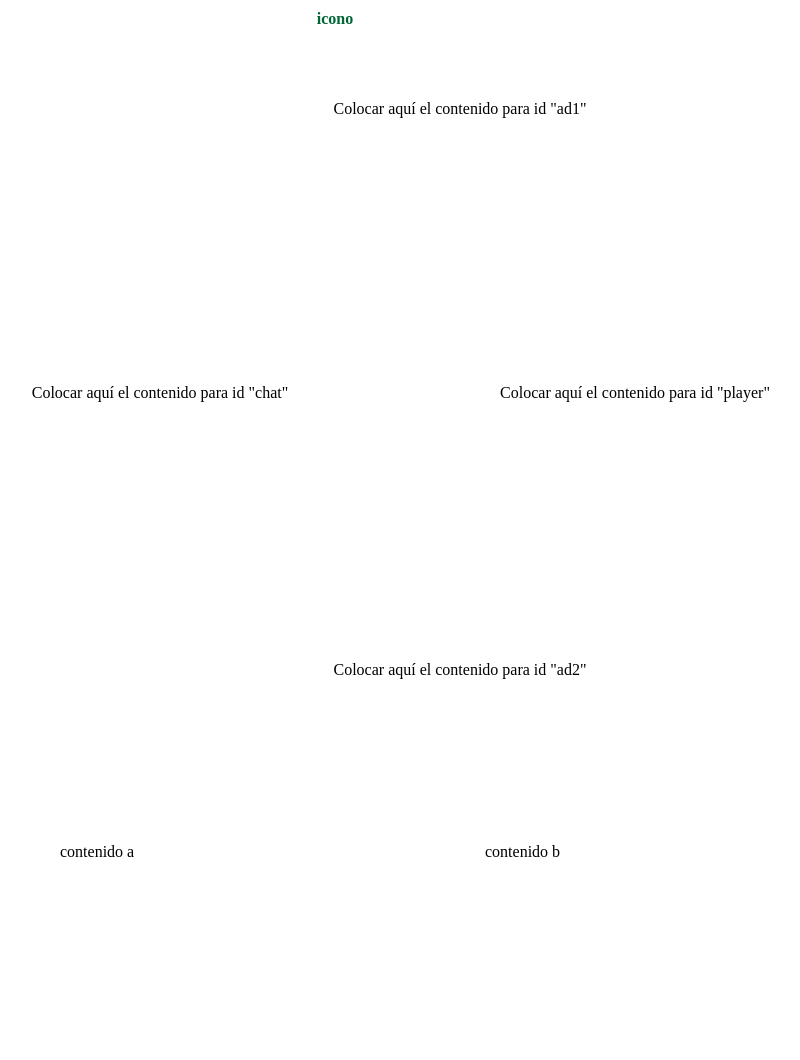
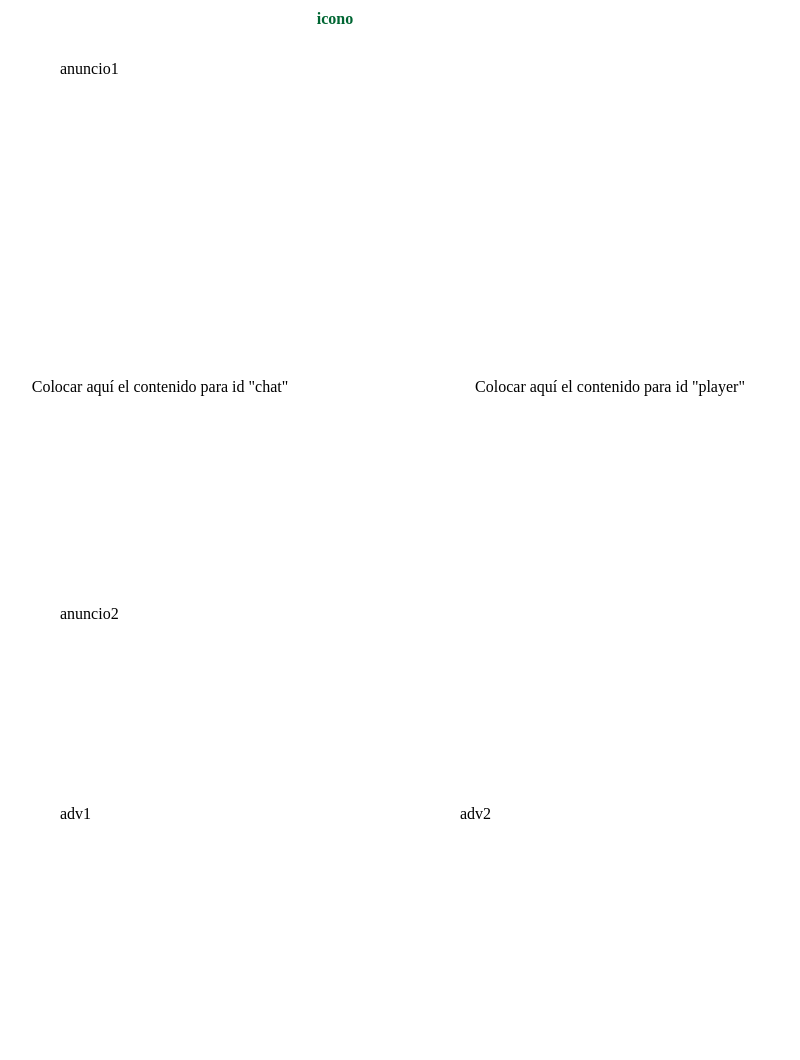
Before and after one commit to Ely44/Tocadisvos-dev, a PHP site: page /pagina1.html in a window 1280 px wide. Shown: the whole page, without its empty margins (48-848 px from the left). After the commit the page ends 819 px from the top, so only its background shows below. Run offline with PHP 8.4, Linux system fonts and the light colour scheme.

Commit message:
Correcciones

```diff
--- a/estilouno.css
+++ b/estilouno.css
@@ -7,10 +7,7 @@
 	transition: all 0s ease 0s;
 	width: auto;
 }
-#principal:active {
-	left: 0px;
-	right: auto;
-}
+
 #principal #home {
 	width: 50px;
 	height: 40px;
@@ -75,7 +72,7 @@
 	text-align: center;
 }
 #principal #central #player {
-	width: 550px;
+	width: 500px;
 	height: 295px;
 	float: left;
 	margin-right: 0px;
@@ -89,3 +86,15 @@
 	padding-left: 100px;
 	padding-right: 100px;
 }
+#principal .adh {
+	width: 800px;
+	height: 150px;
+	padding-left: 100px;
+}
+
+#principal .adl{
+	width: 350px;
+	height: 175px;
+	float: left;
+	margin-right: 50px;
+}
--- a/pagina1.html
+++ b/pagina1.html
@@ -9,10 +9,7 @@
 <body>
 <div id="principal">
   <div id="home">icono</div>
-<div id="ad1">
-  <p>&nbsp;</p>
-  <p>Colocar aquí el contenido para  id "ad1"</p>
-</div>
+  <div class="adh">anuncio1</div>
   <div id="central">
    <div id="chat">
     <p>&nbsp;</p>
@@ -27,19 +24,12 @@
     <p>Colocar aquí el contenido para  id "player&quot;</p>
    </div>
  </div>
-<div id="ad2">
-  <p>&nbsp;</p>
-  <p>Colocar aquí el contenido para  id "ad2"</p>
-</div>
+ <div class="adh">anuncio2</div>
  <div id="ads">
-<div id="ada">
-  <p>contenido a </p>
-  <p>&nbsp;</p>
-</div>
-<div id="adb">
-  <p>contenido b </p>
+   <div class="adl">adv1</div>
+   <div class="adl">adv2</div>
  </div>
 </div>
-</div>
+
 </body>
 </html>
```
Lines whose indentation alone changed are shown as unchanged.
